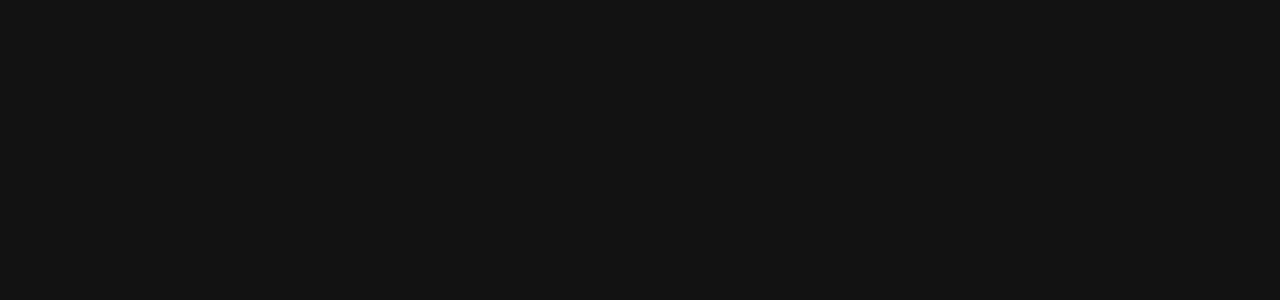
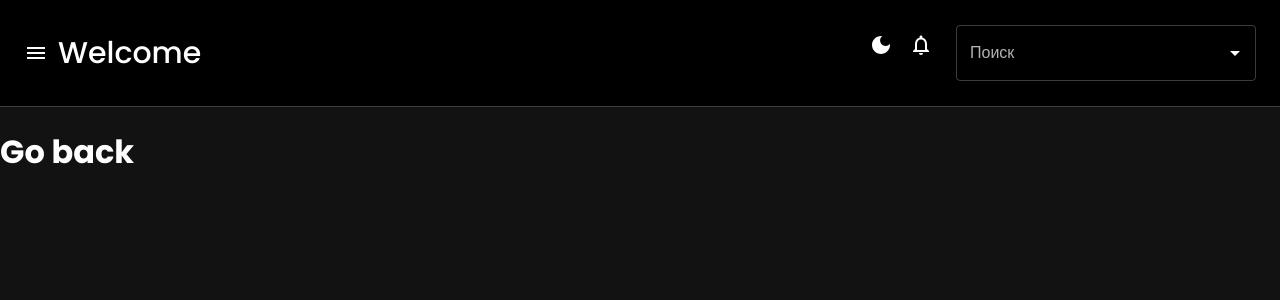
Before and after one commit to TRTG-me/Front_PC, a React (Create React App) app: page /single/1 in a window 1280 px wide. Before the commit this address had no page. Shown: the top 300 px of the page. Built offline with nearby package versions, Linux system fonts and the light colour scheme; sample sign-in values are in the browser's storage.

Commit message:
-Get value from autocomplete

```diff
--- a/src/App.tsx
+++ b/src/App.tsx
@@ -9,6 +9,7 @@ import LayoutComponent from './components/layout';
 import WatchListCOmponent from './pages/watchlist';
 import NewsComponent from './pages/News';
 import SettingsComponent from './pages/settings/settings';
+import SingleAssetPage from './pages/single-asset';
 
 function App() {
   const [theme , colormode] = useMode()
@@ -25,6 +26,7 @@ function App() {
         <Route path="/watchlist" element={<WatchListCOmponent />} />
         <Route path="/news" element={<NewsComponent />} />
         <Route path="/settings" element={<SettingsComponent />} />
+        <Route path="/single/:id" element={<SingleAssetPage />} />
         </Route>
         <Route path="Login" element={<AuthRootComponent />} />
         <Route path="Register" element={<AuthRootComponent />} />
--- a/src/components/Search-block/index.tsx
+++ b/src/components/Search-block/index.tsx
@@ -1,19 +1,25 @@
+import { useState } from 'react'
 import { ISingleAsset } from '../../common/types/assets'
 import { useAppSelector } from '../../utils/hook'
+import {Stack, Autocomplete, TextField} from '@mui/material'
+import { useNavigate } from 'react-router-dom'
 
-import {Stack, Autocomplete, TextField} from '@mui/material'
 
 const SearchBarComponent = () => {
-   const assetsArray: ISingleAsset[] = useAppSelector(
+  const [selectedItem, setSelectedItem,] = useState<string | null>('')
+  const navigate = useNavigate()
+  const assetsArray: ISingleAsset[] = useAppSelector(
           (state) => state.assets.assets,
       )
-
 
     return (
           <Stack spacing={2} sx={{width: 300}}>
             <Autocomplete
-            freeSolo
-            clearOnEscape
+            value={selectedItem}
+            onChange={(e: any, value: string | null) => {
+              navigate(`single/${value}`)
+              setSelectedItem(null)
+            }}
             renderInput={(element) => (
               <TextField {...element} label='Поиск' slotProps={{
                 input: {
--- /dev/null
+++ b/src/pages/single-asset/index.tsx
@@ -0,0 +1,11 @@
+import React from 'react'
+import { useNavigate } from 'react-router-dom'
+
+const SingleAssetPage = () => {
+const navigate = useNavigate()
+  return (
+    <h1 onClick={() => navigate(-1)}>Go back</h1>
+  )
+}
+
+export default SingleAssetPage
```
